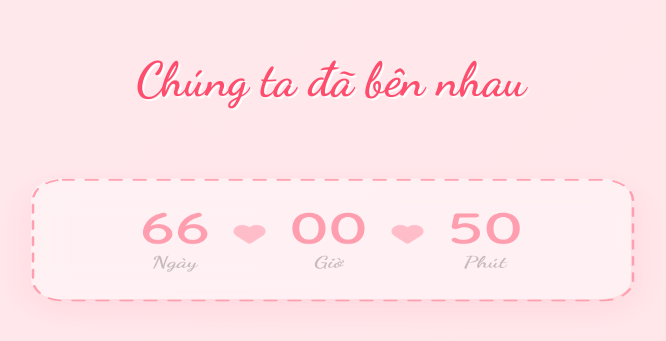
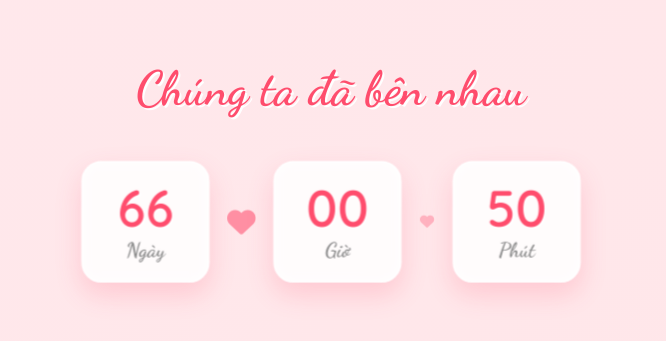
Before and after one commit to TongTaiTrung/Noel, a plain HTML site: page index.html in a window 1280 px wide. Shown: the part 3221-3562 px from the top of the page, without its empty margins (309-975 px from the left). Drawn offline with nearby package versions, Linux system fonts and the light colour scheme.

Commit message:
Update index.html

```diff
--- a/index.html
+++ b/index.html
@@ -27,8 +27,6 @@
         --accent-color-scrollpill:rgba(255, 143, 164, 0.46);
         --text-color: #594a4e;
         --card-bg: rgba(255, 255, 255, 0.75);
-        --glass-bg: rgba(255, 255, 255, 0.85);
-        --glass-border: rgba(255, 255, 255, 0.95);
         --font-heading: "Dancing Script", cursive;
         --font-body: "Quicksand", sans-serif;
       }
@@ -87,7 +85,23 @@
         will-change: transform, opacity;
       }
 
-      /* --- UI ELEMENTS --- */
+      /* --- CURSOR (PC Only) --- */
+      @media (pointer: fine) {
+        * { cursor: none !important; }
+        .cursor-dot, .cursor-outline {
+          position: fixed; top: 0; left: 0; transform: translate(-50%, -50%);
+          border-radius: 50%; z-index: 1000000000; pointer-events: none; will-change: transform;
+        }
+        .cursor-dot { width: 8px; height: 8px; background-color: var(--accent-color); }
+        .cursor-outline {
+          width: 40px; height: 40px; border: 2px solid var(--primary-color);
+          transition: width 0.3s, height 0.3s, background 0.3s;
+        }
+      }
+      @media (pointer: coarse) {
+        .cursor-dot, .cursor-outline { display: none; }
+      }
+
       section {
         min-height: 100vh; display: flex; flex-direction: column;
         justify-content: center; align-items: center; padding: 2rem 1rem; position: relative;
@@ -150,7 +164,7 @@
       @keyframes scroll-drop { 0% { transform: translateY(0); opacity: 1; } 80% { transform: translateY(15px); opacity: 0; } 100% { transform: translateY(0); opacity: 0; } }
       @keyframes arrow-bounce { 0%, 100% { transform: translateY(0); opacity: 0.6; } 50% { transform: translateY(5px); opacity: 1; } }
 
-      /* --- STORY CARD --- */
+      /* --- STORY CARD (FIXED FLIP FOR MOBILE) --- */
       .story-section { perspective: 1500px; }
       .story-card {
         background: rgba(255, 255, 255, 0.85);
@@ -171,12 +185,9 @@
 
       @media (max-width: 768px) {
           .story-card {
-              backdrop-filter: blur(8px); -webkit-backdrop-filter: blur(8px);
-              box-shadow: 0 10px 30px rgba(255, 143, 163, 0.15);
-              transition: transform 0.8s cubic-bezier(0.175, 0.885, 0.32, 1.275), opacity 0.8s ease !important;
+              transition: transform 1s cubic-bezier(0.175, 0.885, 0.32, 1.275), opacity 1s ease !important;
               transform: rotateX(-90deg) translateY(50px);
               opacity: 0;
-              width: 95%;
           }
           .story-card.mobile-active {
               transform: rotateX(0deg) translateY(0);
@@ -250,14 +261,14 @@
       }
       @media (min-width: 600px) { .caption-text { font-size: 1.8rem; bottom: 15px; } }
 
-      /* --- COUNTER (FIXED LAYOUT & SVG) --- */
+      /* --- COUNTER (NEW CARD STYLE) --- */
       .counter-container {
         display: flex; flex-direction: column; align-items: center; justify-content: center;
-        width: 100%; max-width: 800px;
+        width: 100%; max-width: 900px;
       }
       .counter-title {
         font-family: var(--font-heading); font-size: clamp(2rem, 6vw, 3rem); color: var(--accent-color);
-        margin-bottom: 1.5rem; text-align: center; opacity: 0; text-shadow: 2px 2px 0 #fff;
+        margin-bottom: 2rem; text-align: center; opacity: 0; text-shadow: 2px 2px 0 #fff;
       }
 
       .timer-wrapper {
@@ -265,19 +276,17 @@
         display: flex; align-items: center; justify-content: center;
         gap: 1.5rem; flex-wrap: wrap;
 
-        background: rgba(255, 255, 255, 0.9);
-        backdrop-filter: blur(15px); -webkit-backdrop-filter: blur(15px);
-        padding: 2.5rem 2rem;
-        border-radius: 30px;
-        box-shadow: 0 15px 40px rgba(255, 77, 109, 0.2);
+        /* Remove Big Wrapper Background */
+        background: transparent;
+        box-shadow: none;
+        border: none;
 
         opacity: 0;
         transform: rotateX(-90deg);
         transform-style: preserve-3d;
+        transition: none; /* Handled by JS */
 
-        width: 95%; max-width: 600px;
-        /* Important for SVG border to show correctly */
-        box-sizing: border-box;
+        width: 100%; padding: 0 10px;
       }
 
       /* Mobile Transition for Timer */
@@ -291,45 +300,52 @@
           }
       }
 
-      /* FIXED SVG BORDER */
-      .timer-border-svg {
-        position: absolute; top: 0; left: 0; width: 100%; height: 100%;
-        pointer-events: none; overflow: visible; z-index: 1;
+      /* Individual Time Cards */
+      .time-box {
+        display: flex; flex-direction: column; align-items: center; justify-content: center;
+        /* Card Style */
+        background: rgba(255, 255, 255, 0.85);
+        backdrop-filter: blur(10px); -webkit-backdrop-filter: blur(10px);
+        border: 2px solid #fff;
+        border-radius: 25px;
+        padding: 1.5rem 1rem;
+
+        min-width: 95px; flex: 1; max-width: 160px;
+        position: relative; z-index: 2;
+
+        /* Soft Pink Shadow */
+        box-shadow: 0 15px 35px rgba(255, 77, 109, 0.2), inset 0 0 15px rgba(255,255,255,0.8);
+        transition: transform 0.3s ease, box-shadow 0.3s ease;
       }
-      .timer-border-rect {
-        fill: none;
-        stroke: var(--accent-color);
-        stroke-width: 2.5;
-        stroke-dasharray: 12, 12;
-        stroke-linecap: round;
-        /* Remove vector-effect to ensure rx/ry are consistent */
-        /* vector-effect: non-scaling-stroke; */
-        animation: dash-march 30s linear infinite;
+
+      .time-box:hover {
+          transform: translateY(-8px);
+          box-shadow: 0 20px 45px rgba(255, 77, 109, 0.35);
       }
-      @keyframes dash-march { to { stroke-dashoffset: -1000; } }
 
-      .time-box {
-        display: flex; flex-direction: column; align-items: center;
-        min-width: 70px; position: relative; z-index: 2;
-      }
       .time-value {
-        font-size: clamp(2.5rem, 8vw, 4rem); font-weight: 700; color: var(--accent-color);
+        font-size: clamp(2.8rem, 8vw, 4rem); font-weight: 700; color: var(--accent-color);
         line-height: 1; margin-bottom: 5px;
         text-shadow: 2px 2px 0px rgba(255, 255, 255, 1);
       }
       .time-label {
-        font-family: 'Dancing Script', cursive; font-size: 1.5rem; color: #888;
+        font-family: 'Dancing Script', cursive; font-size: 1.6rem; color: #888;
       }
       .timer-divider {
         font-size: 2rem; color: var(--primary-color);
         animation: heartBeat 1.2s infinite;
         display: flex; align-items: center; justify-content: center;
-        margin-top: -15px; z-index: 2;
+        z-index: 2;
       }
-
+      @keyframes heartBeat {
+        0% { transform: scale(1); } 15% { transform: scale(1.3); } 30% { transform: scale(1); } 45% { transform: scale(1.15); } 60% { transform: scale(1); }
+      }
       @media (max-width: 600px) {
-        .timer-wrapper { gap: 1rem; padding: 1.5rem 1rem; }
-        .time-box { min-width: 60px; }
+        .timer-wrapper { gap: 0.8rem; }
+        .time-box { min-width: 80px; padding: 1rem 0.5rem; }
+        .time-value { font-size: 2.5rem; }
+        .time-label { font-size: 1.3rem; }
+        .timer-divider { font-size: 1.5rem; }
       }
 
       /* --- FINAL --- */
@@ -340,7 +356,7 @@
         -webkit-tap-highlight-color: transparent;
       }
 
-      /* --- POLAROID MODAL (Fixed Logic) --- */
+      /* --- MODAL (Fixed Logic) --- */
       .modal {
         position: fixed; inset: 0; display: flex; justify-content: center;
         align-items: center; z-index: 100002;
@@ -489,10 +505,6 @@
       <div class="counter-container">
         <h3 class="counter-title">Chúng ta đã bên nhau</h3>
         <div class="timer-wrapper">
-            <svg class="timer-border-svg">
-              <rect x="2" y="2" width="100%" height="100%" rx="30" ry="30" class="timer-border-rect" />
-            </svg>
-
             <div class="time-box">
                 <span class="time-value" id="days-count">0</span>
                 <span class="time-label">Ngày</span>
@@ -502,7 +514,7 @@
                 <span class="time-value" id="hours-count">00</span>
                 <span class="time-label">Giờ</span>
             </div>
-            <div class="timer-divider"><i class="fas fa-heart"></i></div>
+            <div class="timer-divider"><i class="fas fa-heart" style="font-size: 1rem; opacity:0.6"></i></div>
             <div class="time-box">
                 <span class="time-value" id="minutes-count">00</span>
                 <span class="time-label">Phút</span>
@@ -705,9 +717,9 @@
 
         const randomRotate = Math.random() * 8 - 4;
         const contentAnim = modalContent.animate([
-            { opacity: 0, transform: `scale(0.6) translateY(-50px) rotate(${randomRotate*3}deg)` },
-            { opacity: 1, transform: `scale(1) translateY(0) rotate(${randomRotate}deg)` }
-        ], { duration: 800, easing: 'cubic-bezier(0.175, 0.885, 0.32, 1.275)', fill: 'forwards' });
+            { opacity: 0, transform: `scale(0.8) rotate(${randomRotate*2}deg)` },
+            { opacity: 1, transform: `scale(1) rotate(0deg)` }
+        ], { duration: 600, easing: 'cubic-bezier(0.34, 1.56, 0.64, 1)', fill: 'forwards' });
 
         Promise.all([overlayAnim.finished, contentAnim.finished]).then(() => {
             isModalAnimating = false;
@@ -809,14 +821,12 @@
             blob2.style.transform = `translate3d(0, ${scrollY * -0.2}px, 0)`;
         }
 
-        // --- STORY CARD FLIP ---
-        if (storySection && storyCard) {
+        if (storySection && storyCard && !isMobile) {
             const rect = storySection.getBoundingClientRect();
             let fraction = (windowHeight - rect.top) / (windowHeight + rect.height);
             fraction = Math.max(0, Math.min(1, fraction));
 
-            if (!isMobile) {
-                // DESKTOP: Scrubbing
+            // SCROLL SCRUBBING LOGIC (Applied for Mobile too now)
             let rotation, opacity, translateY;
             if (fraction <= 0.5) {
                 const progress = fraction * 2;
@@ -829,6 +839,7 @@
                 opacity = 1 - progress;
                 translateY = -50 * progress;
             }
+            // Use translate3d for GPU accel
             storyCard.style.transform = `rotateX(${rotation}deg) translate3d(0, ${translateY}px, 0)`;
             storyCard.style.opacity = Math.min(1, opacity + 0.2);
 
@@ -843,36 +854,10 @@
                 }
             });
         }
-        }
-
-        // --- TIMER FLIP (Desktop) ---
-        const counterSection = document.getElementById("counter");
-        const timerWrapper = document.querySelector(".timer-wrapper");
-
-        if (counterSection && timerWrapper && !isMobile) {
-            const rect = counterSection.getBoundingClientRect();
-            let fraction = (windowHeight - rect.top) / (windowHeight + rect.height);
-            fraction = Math.max(0, Math.min(1, fraction));
-
-            if (fraction <= 0.6) {
-                 const progress = fraction * 1.6;
-                 let rotation = -90 + (90 * progress);
-                 let opacity = progress;
-                 let translateY = 50 * (1 - progress);
-                 if (rotation > 0) rotation = 0;
-                 if (opacity > 1) opacity = 1;
-                 timerWrapper.style.transform = `rotateX(${rotation}deg) translate3d(0, ${translateY}px, 0)`;
-                 timerWrapper.style.opacity = opacity;
-            } else {
-                 timerWrapper.style.transform = `rotateX(0deg) translate3d(0, 0, 0)`;
-                 timerWrapper.style.opacity = 1;
-            }
-        }
-
         rafId = null;
       }
 
-      // --- MOBILE OBSERVERS ---
+      // --- MOBILE STORY OBSERVER ---
       if (isMobile) {
           const storyObserver = new IntersectionObserver((entries) => {
               entries.forEach(entry => {
@@ -916,7 +901,7 @@
         }
       }
 
-      // --- MAIN OBSERVER ---
+      // --- MAIN OBSERVER (Gallery, Counter, Final) ---
       const observer = new IntersectionObserver((entries) => {
         entries.forEach(entry => {
             if(entry.isIntersecting) {
@@ -950,8 +935,14 @@
                 if(entry.target.id === "counter") {
                     const title = entry.target.querySelector('.counter-title');
                     anime({ targets: title, opacity: [0,1], translateY: [20,0], duration: 1000 });
+
                     updateCounter();
                     setInterval(updateCounter, 1000);
+                    anime({ targets: '.timer-wrapper', opacity: [0,1], scale: [0.8, 1], easing: 'spring(1, 80, 10, 0)' });
+                    anime({
+                        targets: '.timer-wrapper', translateY: [-5, 5],
+                        direction: 'alternate', loop: true, duration: 3000, easing: 'easeInOutSine', delay: 1000
+                    });
                     observer.unobserve(entry.target);
                 }
 
```
Lines whose indentation alone changed are shown as unchanged.
